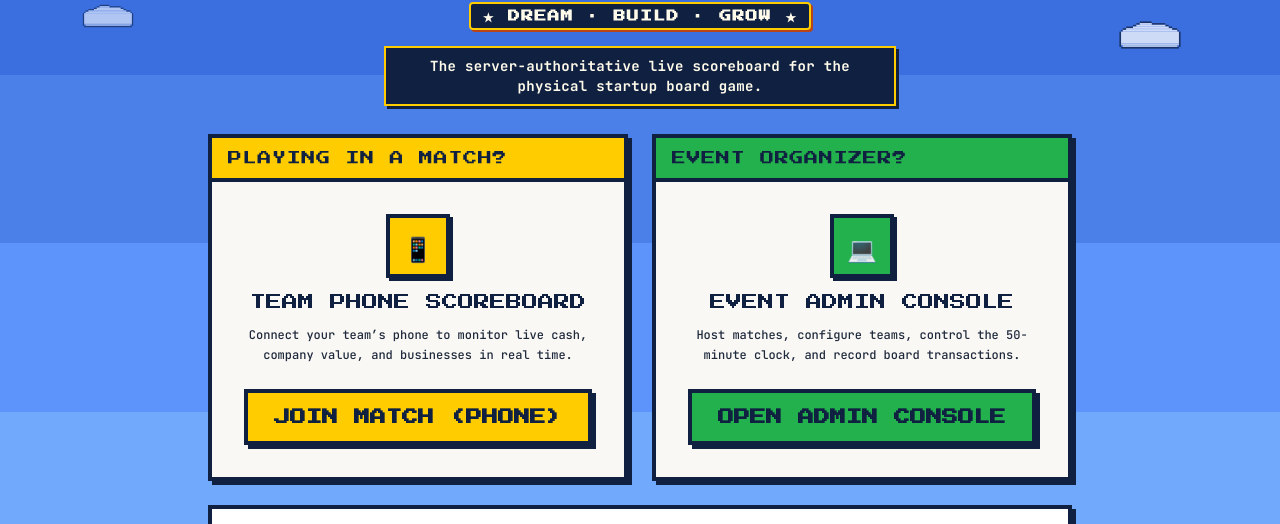
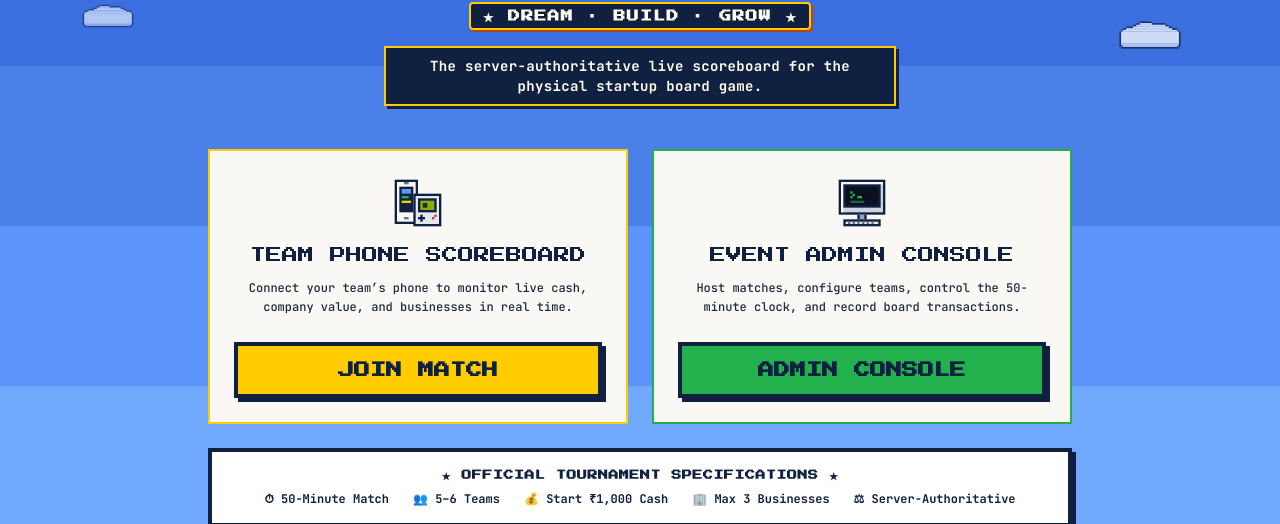
Before and after one commit to Abhiix0/Startup-poly, a React (Vite) app: page / in a window 1280 px wide. Shown: the part 94-618 px from the top of the page. Built offline with nearby package versions, Linux system fonts and the light colour scheme; no server answers.

Commit message:
Redesign the two action cards (the big one)

```diff
--- a/src/routes/public/LandingPage.tsx
+++ b/src/routes/public/LandingPage.tsx
@@ -2,13 +2,12 @@ import React from 'react';
 import { Link } from 'react-router-dom';
 import {
   PixelButton,
-  PixelCard,
   PixelCloudFluffy,
   PixelPipe,
   PixelMascot,
   PixelBrickTile,
 } from '../../ui';
-import { PixelCoin } from '../../ui/pixel';
+import { PixelCoin, PixelPhoneIcon, PixelTerminalIcon } from '../../ui/pixel';
 
 export const LandingPage: React.FC = () => {
   return (
@@ -73,17 +72,9 @@ export const LandingPage: React.FC = () => {
       <main className="max-w-4xl w-full mx-auto px-4 py-4 flex-1 flex flex-col justify-center gap-6">
         <div className="grid grid-cols-1 md:grid-cols-2 gap-6 items-stretch">
           {/* Team Portal Card */}
-          <PixelCard
-            title="PLAYING IN A MATCH?"
-            headerBg="gold"
-            variant="cream"
-            padding="lg"
-            className="flex flex-col justify-between"
-          >
+          <div className="bg-[#FAF8F5] border-2 border-[#FFCC00] p-6 flex flex-col justify-between">
             <div className="flex flex-col items-center text-center gap-3 mb-6">
-              <div className="w-16 h-16 bg-[#FFCC00] text-[#102040] border-4 border-[#102040] shadow-[3px_3px_0px_#102040] flex items-center justify-center font-pixel text-2xl">
-                📱
-              </div>
+              <PixelPhoneIcon size={56} />
               <h2 className="font-pixel text-sm sm:text-base text-[#102040]">
                 TEAM PHONE SCOREBOARD
               </h2>
@@ -94,23 +85,15 @@ export const LandingPage: React.FC = () => {
 
             <Link to="/join" className="w-full block">
               <PixelButton variant="secondary" size="lg" fullWidth>
-                JOIN MATCH (PHONE)
+                JOIN MATCH
               </PixelButton>
             </Link>
-          </PixelCard>
+          </div>
 
           {/* Admin Portal Card */}
-          <PixelCard
-            title="EVENT ORGANIZER?"
-            headerBg="green"
-            variant="cream"
-            padding="lg"
-            className="flex flex-col justify-between"
-          >
+          <div className="bg-[#FAF8F5] border-2 border-[#22B14C] p-6 flex flex-col justify-between">
             <div className="flex flex-col items-center text-center gap-3 mb-6">
-              <div className="w-16 h-16 bg-[#22B14C] text-white border-4 border-[#102040] shadow-[3px_3px_0px_#102040] flex items-center justify-center font-pixel text-2xl">
-                💻
-              </div>
+              <PixelTerminalIcon size={56} />
               <h2 className="font-pixel text-sm sm:text-base text-[#102040]">
                 EVENT ADMIN CONSOLE
               </h2>
@@ -121,10 +104,10 @@ export const LandingPage: React.FC = () => {
 
             <Link to="/admin" className="w-full block">
               <PixelButton variant="primary" size="lg" fullWidth>
-                OPEN ADMIN CONSOLE
+                ADMIN CONSOLE
               </PixelButton>
             </Link>
-          </PixelCard>
+          </div>
         </div>
 
         {/* Rulebook Highlights Pill Bar */}
--- /dev/null
+++ b/src/ui/pixel/PixelPhoneIcon.tsx
@@ -0,0 +1,53 @@
+import React from 'react';
+
+export const PixelPhoneIcon: React.FC<{ size?: number; className?: string }> = ({
+  size = 48,
+  className = '',
+}) => {
+  return (
+    <svg
+      width={size}
+      height={size}
+      viewBox="0 0 24 24"
+      fill="none"
+      xmlns="http://www.w3.org/2000/svg"
+      className={`inline-block select-none ${className}`}
+      style={{ imageRendering: 'pixelated' }}
+    >
+      {/* Phone (Back/Left) */}
+      {/* Phone Navy Outline */}
+      <rect x="2" y="2" width="10" height="19" fill="#102040" />
+      {/* Phone Body White/Cream */}
+      <rect x="3" y="3" width="8" height="17" fill="#FAF8F5" />
+      {/* Phone Screen Dark Navy */}
+      <rect x="4" y="5" width="6" height="11" fill="#102040" />
+      {/* Phone Screen Glow / Content */}
+      <rect x="5" y="6" width="4" height="2" fill="#5C94FC" />
+      <rect x="5" y="9" width="3" height="1" fill="#22B14C" />
+      <rect x="5" y="11" width="4" height="1" fill="#FFCC00" />
+      {/* Phone Speaker & Home Button */}
+      <rect x="6" y="3" width="2" height="1" fill="#64748B" />
+      <rect x="6" y="18" width="2" height="1" fill="#64748B" />
+
+      {/* Handheld Console / Controller (Front/Right) */}
+      {/* Console Outer Navy Outline */}
+      <rect x="10" y="8" width="12" height="14" fill="#102040" />
+      {/* Console Body Light Gray */}
+      <rect x="11" y="9" width="10" height="12" fill="#E2E8F0" />
+      {/* Console Screen Outer Frame */}
+      <rect x="12" y="10" width="8" height="6" fill="#102040" />
+      {/* Console Screen Inner Green LCD */}
+      <rect x="13" y="11" width="6" height="4" fill="#8BAC0F" />
+      {/* Pixel sprite on LCD */}
+      <rect x="14" y="12" width="2" height="2" fill="#0F380F" />
+
+      {/* D-Pad (Navy) */}
+      <rect x="12" y="18" width="3" height="1" fill="#102040" />
+      <rect x="13" y="17" width="1" height="3" fill="#102040" />
+
+      {/* Action Buttons (Red/Navy) */}
+      <rect x="18" y="18" width="1" height="1" fill="#D32F2F" />
+      <rect x="19" y="17" width="1" height="1" fill="#D32F2F" />
+    </svg>
+  );
+};
--- /dev/null
+++ b/src/ui/pixel/PixelTerminalIcon.tsx
@@ -0,0 +1,60 @@
+import React from 'react';
+
+export const PixelTerminalIcon: React.FC<{ size?: number; className?: string }> = ({
+  size = 48,
+  className = '',
+}) => {
+  return (
+    <svg
+      width={size}
+      height={size}
+      viewBox="0 0 24 24"
+      fill="none"
+      xmlns="http://www.w3.org/2000/svg"
+      className={`inline-block select-none ${className}`}
+      style={{ imageRendering: 'pixelated' }}
+    >
+      {/* CRT Monitor Outer Outline (Navy) */}
+      <rect x="2" y="2" width="20" height="15" fill="#102040" />
+
+      {/* Monitor Casing (Beige/Gray #CBD5E1) */}
+      <rect x="3" y="3" width="18" height="13" fill="#CBD5E1" />
+
+      {/* Monitor Highlight */}
+      <rect x="3" y="3" width="18" height="1" fill="#FAF8F5" />
+      <rect x="3" y="3" width="1" height="13" fill="#FAF8F5" />
+
+      {/* Dark CRT Screen Outline */}
+      <rect x="4" y="4" width="16" height="10" fill="#102040" />
+
+      {/* CRT Screen Inner (Deep Navy/Black) */}
+      <rect x="5" y="5" width="14" height="8" fill="#0A1020" />
+
+      {/* Terminal Prompt `> _` (Green Phosphor) */}
+      {/* `>` symbol */}
+      <rect x="7" y="7" width="1" height="1" fill="#22B14C" />
+      <rect x="8" y="8" width="1" height="1" fill="#22B14C" />
+      <rect x="7" y="9" width="1" height="1" fill="#22B14C" />
+      {/* Blinking Cursor `_` */}
+      <rect x="10" y="9" width="2" height="1" fill="#22B14C" />
+      {/* Code line */}
+      <rect x="7" y="11" width="6" height="1" fill="#166534" />
+
+      {/* Monitor Stand (Neck) */}
+      <rect x="10" y="17" width="4" height="2" fill="#102040" />
+      <rect x="11" y="17" width="2" height="2" fill="#94A3B8" />
+
+      {/* Base / Keyboard Outline */}
+      <rect x="4" y="19" width="16" height="3" fill="#102040" />
+      {/* Base / Keyboard Body */}
+      <rect x="5" y="20" width="14" height="1" fill="#E2E8F0" />
+      {/* Keyboard Key Pips */}
+      <rect x="6" y="20" width="1" height="1" fill="#64748B" />
+      <rect x="8" y="20" width="1" height="1" fill="#64748B" />
+      <rect x="10" y="20" width="1" height="1" fill="#64748B" />
+      <rect x="12" y="20" width="1" height="1" fill="#64748B" />
+      <rect x="14" y="20" width="1" height="1" fill="#64748B" />
+      <rect x="16" y="20" width="1" height="1" fill="#64748B" />
+    </svg>
+  );
+};
--- a/src/ui/pixel/index.ts
+++ b/src/ui/pixel/index.ts
@@ -9,3 +9,5 @@ export * from './PixelBrickTile';
 export * from './PixelMascot';
 export * from './PixelLogo';
 export * from './PixelBusinessIcon';
+export * from './PixelPhoneIcon';
+export * from './PixelTerminalIcon';
```
